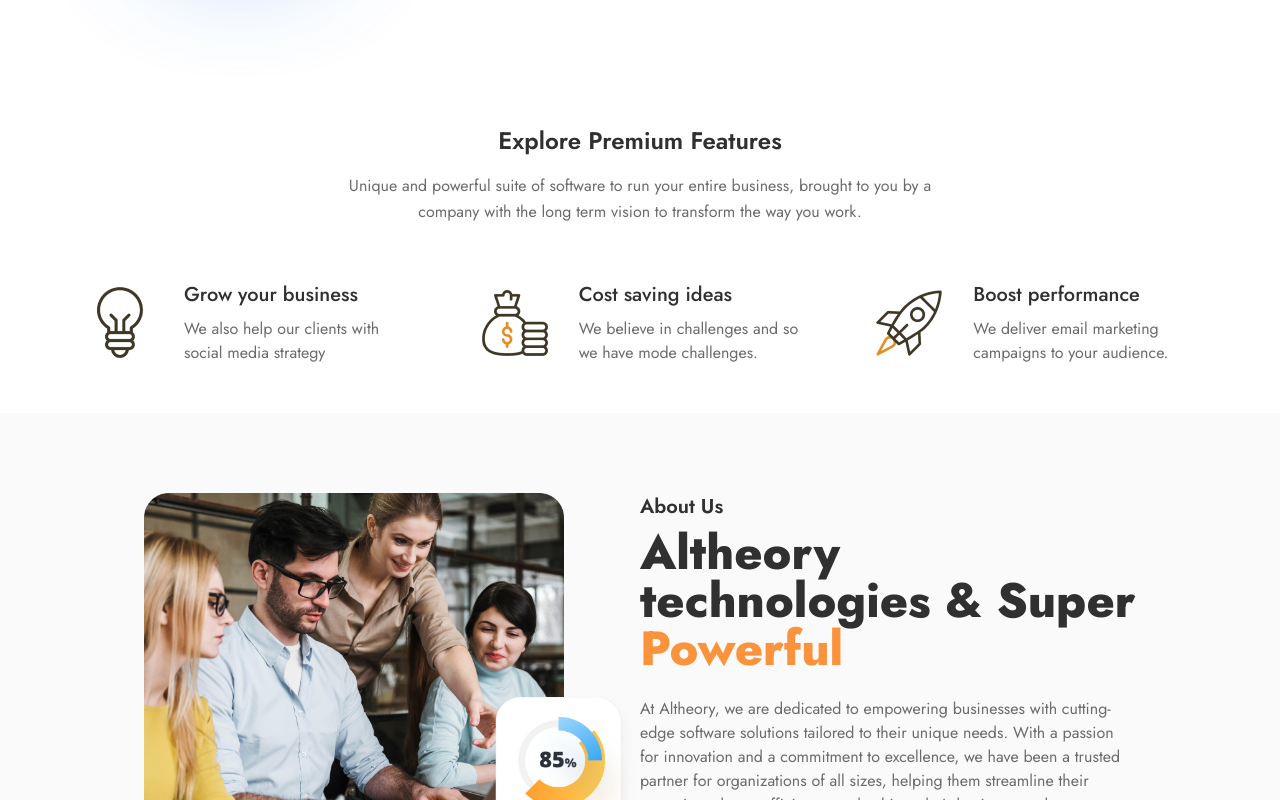
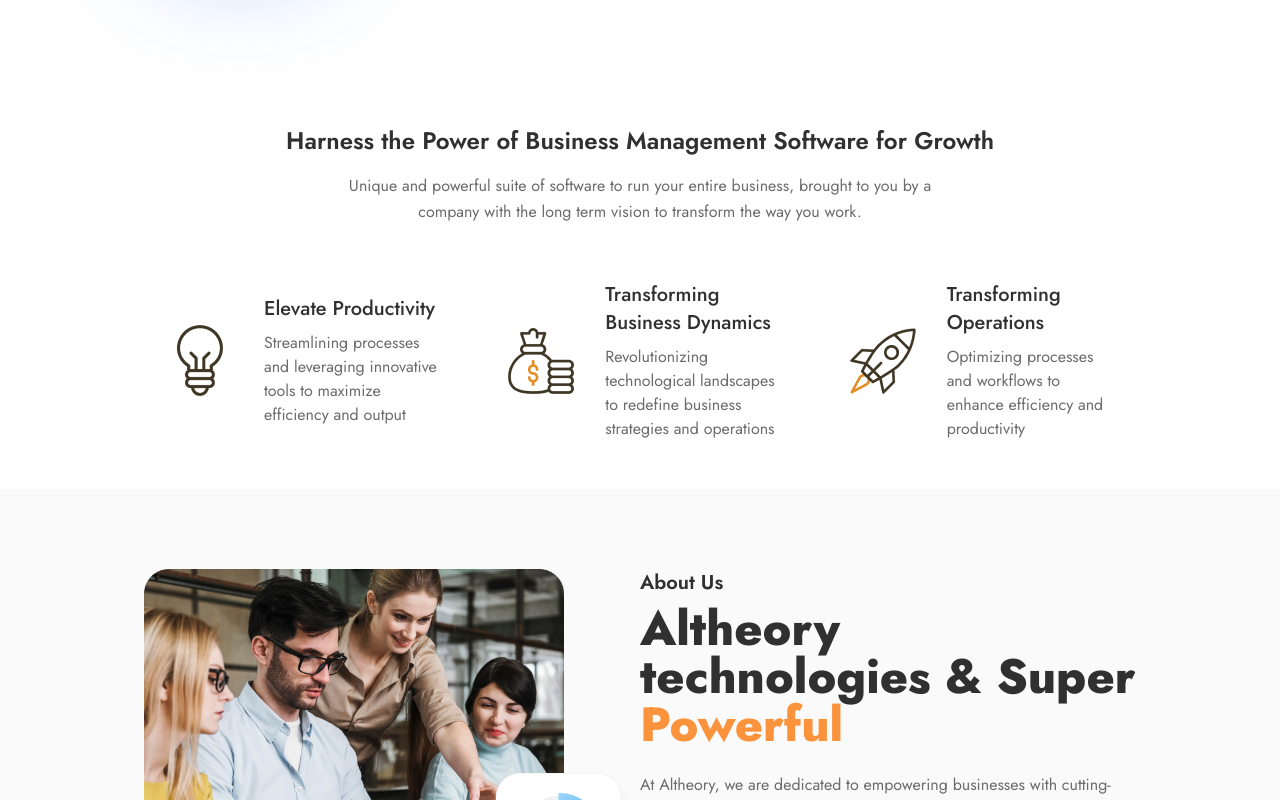
Before and after one commit to saketverma-03-alt/altheory, a Next.js app: page / in a window 1280 px wide. Shown: the part 820-1620 px from the top of the page. Built offline with nearby package versions, Linux system fonts and the light colour scheme.

Commit message:
udpated content

```diff
--- a/src/pages/index.jsx
+++ b/src/pages/index.jsx
@@ -38,10 +38,10 @@
         <section className="" id="home" ref={secRefs.home} >
           <HeroSection />
         </section>
-        <section  className="max-w-6xl mt-12 lg:mt-40">
+        <section  className="max-w-[1980px] md:mx-36 mt-12 lg:mt-40">
           <div className="mb-10">
             <div className="text-2xl  font-semibold text-center mb-4">
-              Explore Premium Features
+            Harness the Power of Business Management Software for Growth
             </div>
             <p className="mx-auto px-10 text-center max-w-2xl leading-[26px]  text-muted ">
               Unique and powerful suite of software to run your entire business,
@@ -55,9 +55,9 @@
                 <Image src={BulgGif} width={80} height={80} />
               </figure>
               <div className="flex-1 space-y-2 text-center md:text-left">
-                <div className="font-[500] text-xl">Grow your business</div>
+                <div className="font-[500] text-xl">Elevate Productivity </div>
                 <p className="text-muted">
-                  We also help our clients with social media strategy
+                Streamlining processes and leveraging innovative tools to maximize efficiency and output
                 </p>
               </div>
             </div>
@@ -66,9 +66,9 @@
                 <Image src={CostGif} />
               </figure>
               <div className="flex-1 space-y-2 text-center md:text-left ">
-                <div className="font-[500] text-xl">Cost saving ideas</div>
+                <div className="font-[500] text-xl">Transforming Business Dynamics </div>
                 <p className="text-muted">
-                  We believe in challenges and so we have mode challenges.
+                Revolutionizing technological landscapes to redefine business strategies and operations
                 </p>
               </div>
             </div>
@@ -77,10 +77,9 @@
                 <Image src={RocketGif} />
               </figure>
               <div className="flex-1 space-y-2  text-center md:text-left">
-                <div className="font-[500] text-xl">Boost performance</div>
+                <div className="font-[500] text-xl">Transforming Operations </div>
                 <p className="text-muted">
-                  We deliver email marketing campaigns to your audience.
-                </p>
+                Optimizing processes and workflows to enhance efficiency and productivity                </p>
               </div>
             </div>
           </div>
@@ -163,9 +162,9 @@
         <TeamSection />
         {/*Trusted By section*/}
         <section className="my-32 flex items-center flex-col max-w-[1980px] lg:px-36">
-          <h1 className="font-bold text-3xl text-center mb-2 px-4">
+          <h2 className="font-bold text-3xl text-center mb-2 px-4">
             Trusted By Teams Around The Globally
-          </h1>
+          </h2>
           <p className="text-muted text-center text-sm px-6">
             Unique And Powerful Suite Of Software To Run Your Entire Business,
             <br />
```
